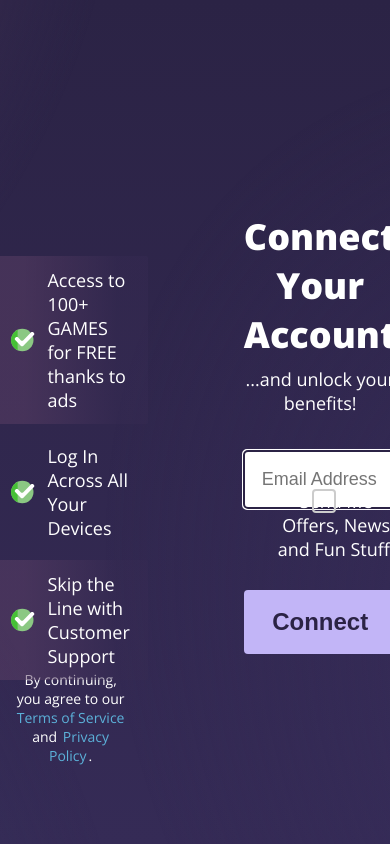
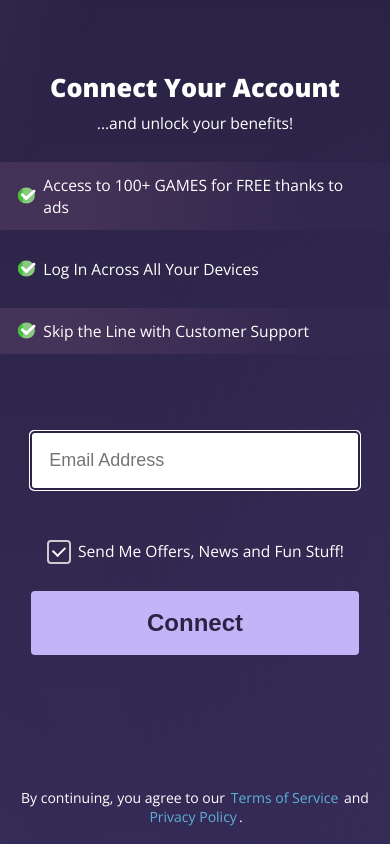
Before and after one commit to xlerida/gh, a Nuxt app: page /onboarding/connect in a window 390 px wide. Built offline with nearby package versions, Linux system fonts and the light colour scheme.

Commit message:
(pages/onboarding): responsiveness connect.vue, verify.vue

```diff
--- a/assets/styles/main.css
+++ b/assets/styles/main.css
@@ -1,6 +1,12 @@
 @import './fonts.css';
 @import './variables.css';
 @import './reset.css';
+
+html, body {
+  height: 100%;
+  min-height: 100vh;
+  overflow-x: hidden;
+}
 
 body {
   display:flex;
@@ -29,3 +35,9 @@ a {
   opacity: 0.5;
   pointer-events: none;
 }
+
+@media (max-width: 1024px) {
+  body {
+    align-items: flex-start;
+  }
+}
--- a/components/onboarding/BenefitsItem.vue
+++ b/components/onboarding/BenefitsItem.vue
@@ -34,8 +34,24 @@ li {
   font-size: var(--size-5);
   border-radius: var(--size-1);
 }
+
 img {
   width: var(--size-6);
   height: var(--size-6);
 }
+
+li:nth-child(2) {
+  padding: var(--size-3) var(--size-5);
+}
+
+@media (max-width: 1024px) {
+  li {
+    font-size: 4vw;
+    gap: 2vw;
+  }
+  img {
+    width: 4.5vw;
+    height: 4.5vw;
+  }
+}
 </style>
--- a/components/onboarding/CodeInput.vue
+++ b/components/onboarding/CodeInput.vue
@@ -85,4 +85,12 @@ p {
   color: var(--color-text-error);
   font-size: 16px;
 }
+
+@media (max-width: 1024px) {
+  input {
+    width: 100%;
+    height: 12vw;
+    border-radius: 0.5vw;
+  }
+}
 </style>
--- a/pages/onboarding/connect.vue
+++ b/pages/onboarding/connect.vue
@@ -14,6 +14,7 @@ const errorCountdown = ref(0);
 const offers = ref(true);
 const isLoading = ref(false);
 const isPrimaryButtonDisabled = ref(false);
+const isPortrait = ref(false);
 
 const primaryButtonText = computed({
   get() {
@@ -94,6 +95,19 @@ async function handleFormSubmit() {
       error.response?.data?.error || 'Something went wrong. Please try again.';
   }
 };
+
+const updateIsPortrait = () => {
+  isPortrait.value = window.innerWidth <= 1024;
+};
+
+onMounted(() => {
+  updateIsPortrait();
+  window.addEventListener('resize', updateIsPortrait);
+});
+
+onUnmounted(() => {
+  window.removeEventListener('resize', updateIsPortrait);
+});
 </script>
 
 <template>
@@ -101,9 +115,9 @@ async function handleFormSubmit() {
       <section>
         <h1>Connect Your Account</h1>
         <h2>...and unlock your benefits!</h2>
-
+        <OnboardingBenefitsList v-if="isPortrait" />
         <form @submit.prevent="handleFormSubmit">
-          <OnboardingEmailInput v-model="email" :errorMessage="errorMessage" />
+          <OnboardingEmailInput class="onboarding-email-input" v-model="email" :errorMessage="errorMessage" />
           <div>
             <label>
               <input type="checkbox" v-model="offers" class="custom-checkbox__input">
@@ -116,9 +130,9 @@ async function handleFormSubmit() {
       </section>
       <section>
         <div>
-          <OnboardingBenefitsList />
+          <OnboardingBenefitsList class="onboarding-benefits-list" v-if="!isPortrait" />
         </div>
-        <p>
+        <p class="onboarding-terms">
           By continuing, you agree to our
           <a href="https://www.gamehouse.com/terms-of-service" target="_blank">Terms of Service</a>
           and
@@ -218,7 +232,6 @@ label {
   background-color: transparent;
   border: var(--size-1) solid #ccc;
   border-radius: 4px;
-  transition: all 0.3s;
 }
 
 .custom-checkbox__checkmark:after {
@@ -249,4 +262,97 @@ label {
 button {
   margin-bottom: 10px;
 }
+
+@media (max-width: 1024px) {
+  main {
+    flex-direction: column;
+    width: 100vw;
+    justify-content: space-between;
+    align-items: flex-start;
+    max-height: 100vh;
+    height: 100vh;
+  }
+
+  section {
+    width: 100vw !important;
+    max-width: 100vw !important;
+    height: auto !important;
+  }
+
+  section:first-child {
+    margin-top: 18vw;
+  }
+
+  h1 {
+    font-size: 6.5vw;
+    white-space: nowrap;
+  }
+
+  h2 {
+    font-size: 4vw;
+    margin-bottom: 5vw;
+  }
+
+  form {
+    margin-top: 18vw;
+    padding: 0 8vw;
+  }
+
+  .onboarding-email-input {
+    margin-bottom: 18vw;
+  }
+
+  .custom-checkbox__label {
+    font-size: 4vw;
+  }
+
+  .custom-checkbox__checkmark {
+    top: 1.5vw;
+    left: 5.8vw;
+  }
+}
+
+@media (max-width: 720px) {
+    .custom-checkbox__label {
+    font-size: 4vw;
+  }
+
+  .custom-checkbox__checkmark {
+    top: 1.2vw;
+    left: 5vw;
+  }
+}
+
+@media (max-width: 600px) {
+    .custom-checkbox__label {
+    font-size: 4vw;
+  }
+
+  .custom-checkbox__checkmark {
+    top: 0.5vw;
+    left: 5vw;
+  }
+}
+
+@media (max-width: 480px) {
+    .custom-checkbox__label {
+    font-size: 4vw;
+  }
+
+  .custom-checkbox__checkmark {
+    top: 0.3vw;
+    left: 4vw;
+  }
+}
+
+@media (max-width: 400px) {
+    .custom-checkbox__label {
+    font-size: 4vw;
+  }
+
+  .custom-checkbox__checkmark {
+    top: 0vw;
+    left: 4vw;
+  }
+}
 </style>
--- a/pages/onboarding/verify.vue
+++ b/pages/onboarding/verify.vue
@@ -15,6 +15,8 @@ const code = ref('');
 const errorMessage = ref('');
 const canResend = ref(true);
 const countdown = ref(0);
+const isPortrait = ref(false);
+
 let countdownInterval = null;
 
 async function handleFormSubmit() {
@@ -88,17 +90,27 @@ async function handleResendCode() {
   }
 }
 
+const updateIsPortrait = () => {
+  isPortrait.value = window.innerWidth <= 1024;
+};
+
+onMounted(() => {
+  updateIsPortrait();
+  window.addEventListener('resize', updateIsPortrait);
+});
+
 onUnmounted(() => {
   if (countdownInterval) {
     clearInterval(countdownInterval);
   }
+  window.removeEventListener('resize', updateIsPortrait);
 });
 </script>
 
 <template>
   <OnboardingSecondaryButton class="onboarding-secondary-button" text="Modify email" variant="outlined" @click="handlePreviousStep" />
   <main>
-    <section>
+    <section v-if="!isPortrait">
       <div>
         <OnboardingBenefitsList />
       </div>
@@ -107,6 +119,7 @@ onUnmounted(() => {
       <h1>Get Verified!</h1>
       <h2>Enter the one-time code we sent to:</h2>
       <h3>{{ email }}</h3>
+      <OnboardingBenefitsList v-if="isPortrait" />
       <form @submit.prevent="handleFormSubmit">
         <OnboardingCodeInput :errorMessage="errorMessage" @update:modelValue="handleCode" />
         <div>
@@ -212,4 +225,61 @@ form p .resend-disabled {
 button {
   margin-bottom: 10px;
 }
+
+@media (max-width: 1024px) {
+  main {
+    flex-direction: column;
+    width: 100vw;
+    justify-content: flex-start;
+    align-items: flex-start;
+    max-height: 100vh;
+    height: 100vh;
+  }
+
+  section {
+    width: 100vw !important;
+    max-width: 100vw !important;
+    height: 100vh !important;
+  }
+
+  section:last-child {
+    height: auto;
+  }
+
+  h1 {
+    margin-top: 12vw;
+    font-size: 6.5vw;
+    white-space: nowrap;
+  }
+
+  h2 {
+    font-size: 4vw;
+  }
+
+  h3 {
+    font-size: 4vw;
+    margin-bottom: 4vw;
+  }
+
+  form {
+    padding: 4vw;
+    margin-bottom: 10vw;
+  }
+
+  form div:last-child {
+    margin-top: 8vw;
+  }
+}
+
+@media (max-width: 720px) {
+  h1 {
+    margin-top: 24vw;
+  }
+}
+
+@media (max-width: 480px) {
+  h1 {
+    margin-top: 36vw;
+  }
+}
 </style>
```
